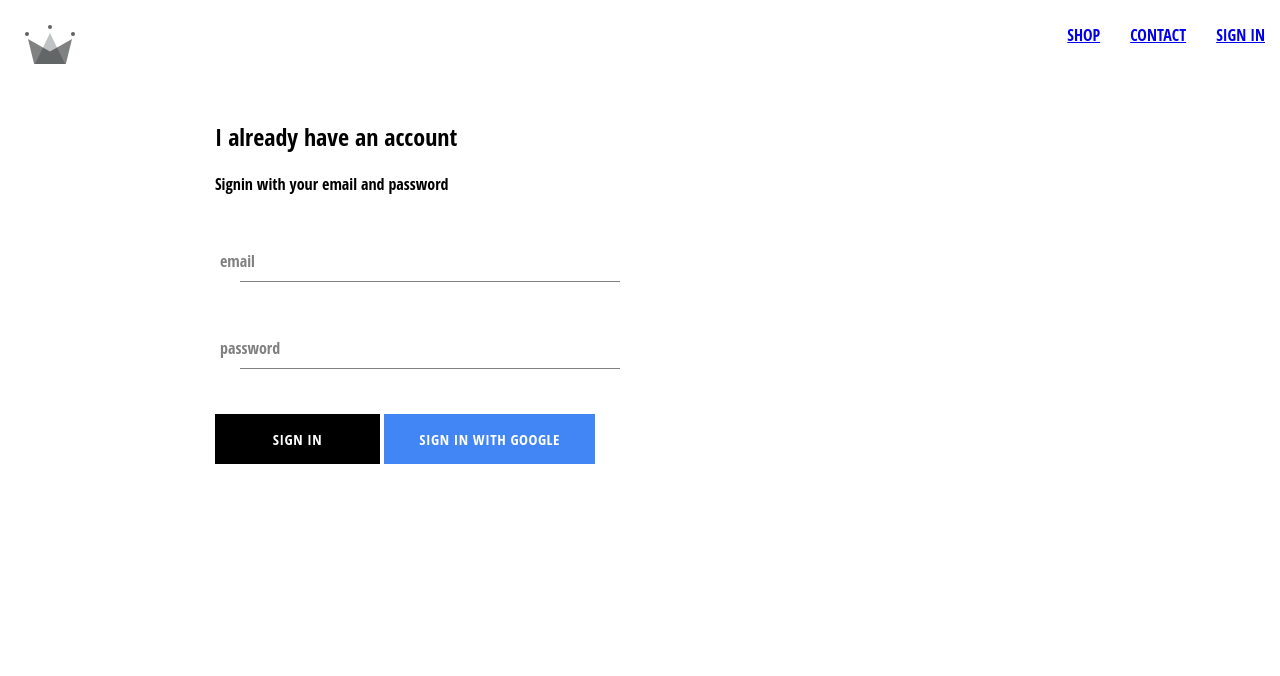
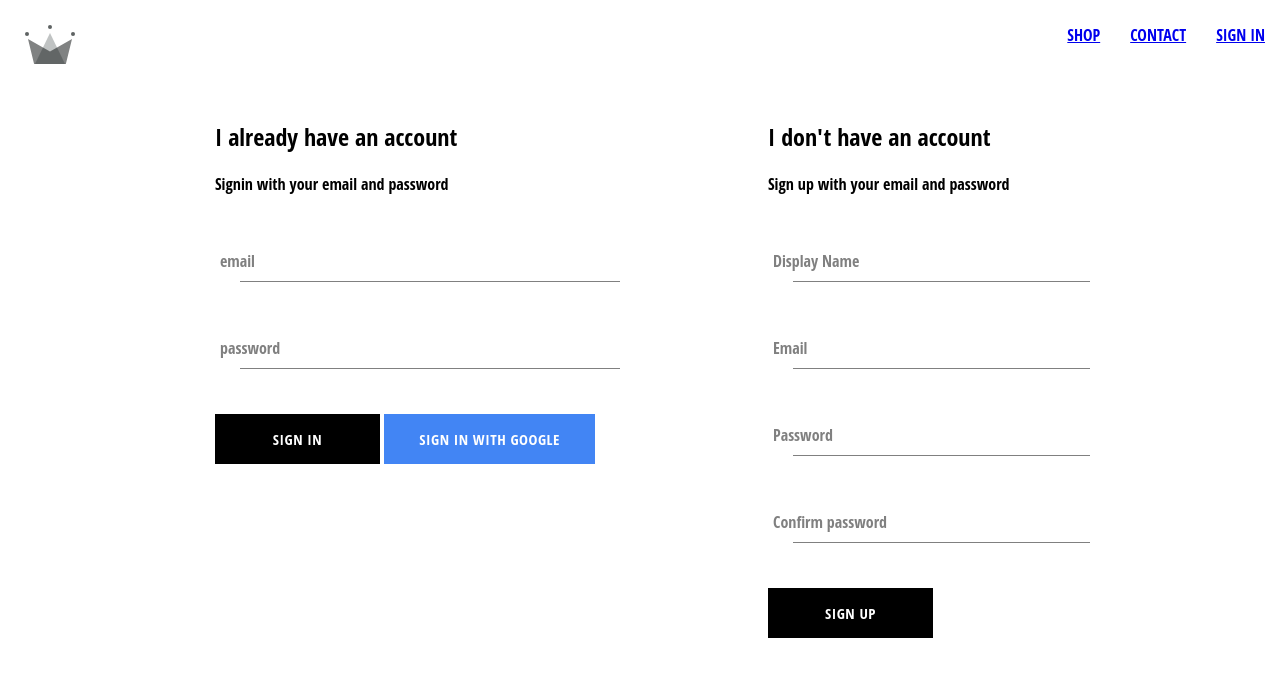
Before and after one commit to Estif017/crwn-2, a React (Create React App) app: page /signin in a window 1280 px wide. Shown: the top 676 px of the page. Built offline with nearby package versions, Linux system fonts and the light colour scheme; no server answers; the HTML template or start-up script is replaced by a standard one.

Commit message:
added a sign up with email and passwodrd functionality

```diff
--- a/src/App.js
+++ b/src/App.js
@@ -25,11 +25,11 @@ function App() {
         }else{
           setCurrentUser(userAuth)
         }
+        console.log(currentUser);
       })
       return ()=> unSubscribeFromAuth()
 
     },[])
-    console.log(currentUser);
   return (
     <div >
       <Header currentUser={currentUser}/>
--- a/src/components/form-input/FormInput.js
+++ b/src/components/form-input/FormInput.js
@@ -1,12 +1,12 @@
 import React from 'react'
 import { FormInputContainer, FormInputLabel, GroupContainer } from './form-input-style'
 
-const FormInput = ({handleChange,label,...otherProps}) => {
+const FormInput = ({handleChange,label,...props}) => {
     return (
         <GroupContainer>
-            <FormInputContainer onChange={handleChange}{...otherProps}/>
+            <FormInputContainer onChange={handleChange}{...props}/>
             {label ? (
-                <FormInputLabel className={otherProps.value.length ? 'shrink': ''}>
+                <FormInputLabel className={props.value.length ? 'shrink': ''}>
                     {label}
                 </FormInputLabel>
             ):null}
--- /dev/null
+++ b/src/components/sign-up/SignUp-styles.js
@@ -0,0 +1,9 @@
+import styled from "styled-components";
+
+export const SignUpContainer=styled.div``
+
+export const SignUpTitle=styled.h2``;
+
+export const SignUpSpan=styled.span``
+
+export const SignUpForm=styled.form``
--- /dev/null
+++ b/src/components/sign-up/SignUp.js
@@ -0,0 +1,88 @@
+import React, { useState } from 'react'
+import { auth, createUserProfileDocument } from '../../firebase/firebase-util'
+import CustomButton from '../custom-button/CustomButton'
+import FormInput from '../form-input/FormInput'
+import { SignUpContainer, SignUpForm, SignUpSpan, SignUpTitle } from './SignUp-styles'
+
+const SignUp = () => {
+    const [displayName,setDisplayName]=useState('')
+    const [email,setEmail]=useState('')
+    const [password,setPassword]=useState('')
+    const [confirmPassword,setConfirmPassword]=useState('')
+
+    const handleSubmit = async (e)=>{
+        e.preventDefault()
+        if(password !== confirmPassword){
+            alert("Password don't match")
+            return
+        }
+        try {
+            const {user}= await auth.createUserWithEmailAndPassword(email,password)
+            await createUserProfileDocument(user,{displayName})
+            setDisplayName('')
+            setEmail('')
+            setPassword('')
+            setConfirmPassword('')
+        } catch (error) {
+            console.error('error occur',error)
+        }
+    }
+
+    const handleChange = (e)=>{
+        const {name,value}=e.target
+        if(name==='displayName'){
+            setDisplayName(value)
+        }
+        else if(name==='email'){
+            setEmail(value)
+        }else if(name === 'password'){
+            setPassword(value)
+        }else if(name==='confirmPassword'){
+            setConfirmPassword(value)
+        }
+    }
+
+    return (
+        <SignUpContainer>
+            <SignUpTitle>I don't have an account</SignUpTitle>
+            <SignUpSpan>Sign up with your email and password</SignUpSpan>
+            <SignUpForm onSubmit={handleSubmit}>
+                <FormInput
+                  type='text'
+                  name='displayName'
+                  value={displayName}
+                  onChange={handleChange}
+                  label='Display Name'
+                  required
+                />
+                <FormInput
+                  type='email'
+                  name='email'
+                  value={email}
+                  onChange={handleChange}
+                  label='Email'
+                  required
+                />
+                <FormInput
+                  type='password'
+                  name='password'
+                  value={password}
+                  onChange={handleChange}
+                  label='Password'
+                  required
+                />
+                <FormInput
+                  type='password'
+                  name='confirmPassword'
+                  value={confirmPassword}
+                  onChange={handleChange}
+                  label='Confirm password'
+                  required
+                />
+                <CustomButton type='submit'>SIGN UP</CustomButton>
+            </SignUpForm>
+        </SignUpContainer>
+    )
+}
+
+export default SignUp
--- a/src/pages/sign-in-sign-up/SignInSignUpPage.js
+++ b/src/pages/sign-in-sign-up/SignInSignUpPage.js
@@ -1,11 +1,13 @@
 import React from 'react'
 import SignIn from '../../components/sign-In/SignIn'
+import SignUp from '../../components/sign-up/SignUp'
 import { SignInAndSignUPContainer } from './SignIn-SignUp-style'
 
 const SignInSignUpPage = () => {
     return (
         <SignInAndSignUPContainer>
             <SignIn/>
+            <SignUp/>
         </SignInAndSignUPContainer>
     )
 }
```
